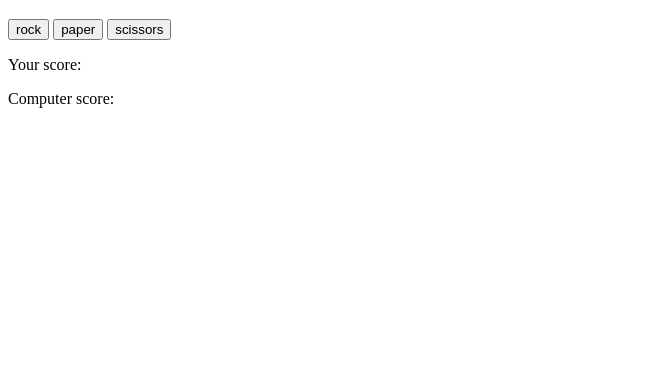
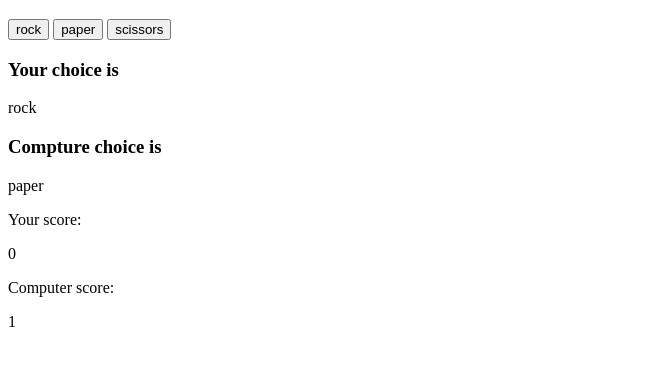
Before and after one commit to tahaedd/ropasc, a plain HTML site: page index.html in a window 1280 px wide. Both pictures are taken after a click on the button "rock". Shown: the part 61-426 px from the top of the page, without its empty margins (0-672 px from the left). Drawn offline with Linux system fonts and the light colour scheme.

Commit message:
final product without GUI

```diff
--- a/index.html
+++ b/index.html
@@ -14,6 +14,10 @@
     <input id="scissors" type="button" value="scissors">
     </div>
     <div>
+        <h3>Your choice is </h3><p id="user"></p>
+        <h3>Compture choice is </h3><p id="pc"></p>
+    </div>
+    <div>
         <p>Your score:</p>
         <P id="playerscore"></P>
     </div>
@@ -21,6 +25,7 @@
         <p>Computer score:</p>
         <P id="pcscore"></P>
     </div>
+    <div><p id="stat"></p></div>
     <script src="main.js"></script>
 </body>
 </html>
--- a/main.js
+++ b/main.js
@@ -2,16 +2,40 @@ let value = " ";
 let computerchoice = " ";
 let ys = 0;
 let cs = 0;
+const randerUser= document.getElementById('playerscore')
+const randerPc= document.getElementById('pcscore')
+const userchoice= document.getElementById('user')
+const pcchoice= document.getElementById('pc')
+const ifpc= document.getElementById('pcwin')
+const ifuser= document.getElementById('userwin')
+const stat= document.getElementById('stat')
 const choices = ['rock', 'paper', 'scissors'];
 
+
 const submain = (choice) => {
-    document.getElementById(choice).onclick = ()=> {
-        value = choice;
-        computerchoice = choices[Math.floor(Math.random()* 3)]
-        compare(value, computerchoice)
-        console.log(value,computerchoice)}
+
+
+        document.getElementById(choice).onclick = ()=> {
+
+            value = choice;
+            computerchoice = choices[Math.floor(Math.random()* 3)]
+            compare(value, computerchoice)
+            console.log(value,computerchoice)
+            pcchoice.innerHTML = computerchoice
+            userchoice.innerHTML = value
+            randerUser.innerHTML = ys
+            randerPc.innerHTML = cs
+            if(cs === 5 ){
+                stat.innerHTML = "You lose! HAHAHAHAHAHAHAHAHAHAHAHAHA"
+                document.getElementById(choice).onclick = ()=> {}
+            }else if(ys === 5){
+                stat.innerHTML = "You win, GO FUCK YOUR SELF WITH AN UMBRELLA"
+                document.getElementById(choice).onclick = ()=> {}
+            }
+        }
 }
 const compare = (a,b) => {
+
     if (a === b){
         console.log("it's a draw")
     }
```
